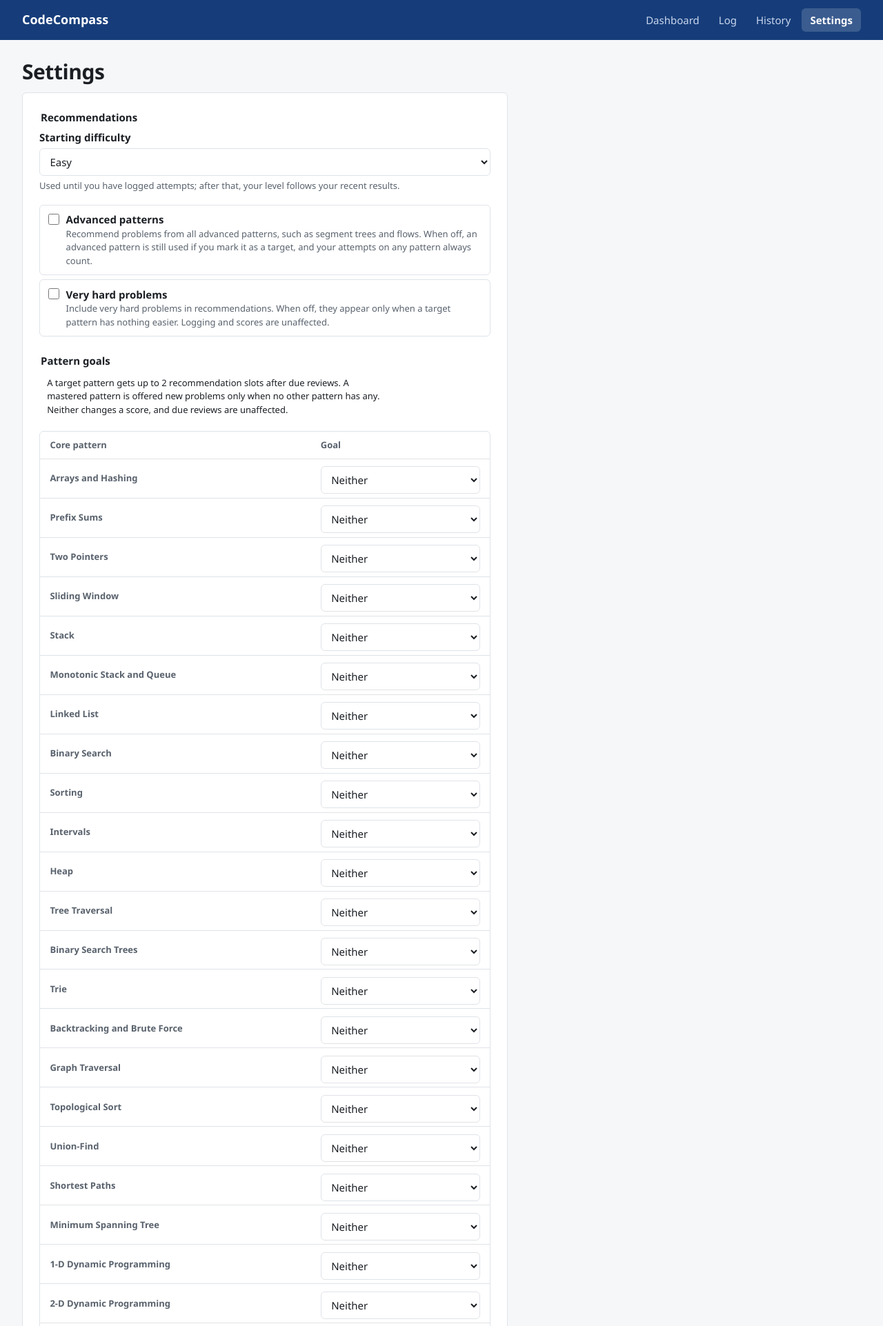
After one commit to mattblferrer/code-compass, a Flask app: page /settings in a window 1280 px wide. The commit adds this page. Shown: the top 1923 px of the page at 69% size. Run offline with Flask 3, Linux system fonts and the light colour scheme; data comes from the database, SQL or seed files in the repository; data that the repository does not hold is empty.

Commit message:
Add the settings page and site filter (R-13, R-32, R-36)
A Settings page sets the starting difficulty, the advanced-patterns and
very-hard switches, a target or mastered goal per pattern (one choice each,
so never both), and per-site switches for core and advanced problems. The
target, mastered, and switch logic already existed; this adds the way to
set it, through validate_settings in core/validation.py.

The site filter is new: core/sites.py classifies a problem by its link's
site and whether it has an advanced pattern. A hidden site's problems are
left out of new problems and siblings, and an already-suggested sibling from
a newly hidden site is replaced. Due reviews, scores, and due dates are
untouched. New hidden_sites table; docs/data_model.md lists AtCoder there,
matching R-36.

New tests in tests/test_settings.py cover the page and the classification.
Rule tests for the filter's effect on recommendations wait for the author's
reference history.

Co-Authored-By: Claude Opus 5.5 <noreply@anthropic.com>

```diff
--- /dev/null
+++ b/codecompass/core/sites.py
@@ -0,0 +1,27 @@
+"""The site filter (R-36): which catalog problems a hidden site removes from recommendations.
+
+A problem's site comes from its link. A problem with at least one advanced
+pattern is an advanced problem, and any other problem is a core problem.
+"""
+from .problem_refs import from_link
+
+# Sites with catalog or reserve problems, in the order the settings page lists them.
+FILTER_SITES = ("leetcode", "codeforces", "cses", "atcoder")
+KINDS = ("core", "advanced")
+
+
+def problem_kind(patterns, advanced):
+    """"advanced" if any of the problem's patterns is advanced, otherwise "core"."""
+    return "advanced" if any(name in advanced for name in patterns) else "core"
+
+
+def is_hidden(link, patterns, advanced, hidden):
+    """Whether the filter hides this problem.
+
+    `hidden` is a set of (site, kind) pairs that are switched off. A problem with
+    no link, or a link to a site the filter does not cover, is never hidden.
+    """
+    if not hidden or not link:
+        return False
+    found = from_link(link)
+    return bool(found) and (found[0], problem_kind(patterns, advanced)) in hidden
--- a/codecompass/core/validation.py
+++ b/codecompass/core/validation.py
@@ -130,3 +130,37 @@ def format_minutes(seconds):
         return ""
     minutes = round(seconds / 60, 4)
     return str(int(minutes)) if minutes == int(minutes) else str(minutes)
+
+
+PREFERENCES = ("target", "mastered")
+
+
+def validate_settings(data, pattern_names, sites, kinds):
+    """Check the settings form (R-13, R-32, R-36).
+
+    `data` has "starting_difficulty", "advanced_on" and "very_hard_on" (present
+    when checked), "pref:<pattern>" set to "", "target", or "mastered" for each
+    pattern, and "show:<site>:<kind>" present for each site switch left on.
+    A pattern has one preference field, so it cannot be both a target and
+    mastered. Returns (values, errors).
+    """
+    errors = {}
+    level = _text(data, "starting_difficulty")
+    if level not in c.LEVELS:
+        errors["starting_difficulty"] = "Choose a starting difficulty."
+    preferences = {}
+    for name in pattern_names:
+        choice = _text(data, f"pref:{name}")
+        if choice and choice not in PREFERENCES:
+            errors["preferences"] = "Choose target, mastered, or neither for each pattern."
+        elif choice:
+            preferences[name] = choice
+    hidden = {(site, kind) for site in sites for kind in kinds if not data.get(f"show:{site}:{kind}")}
+    values = {
+        "starting_difficulty": level,
+        "advanced_on": "1" if data.get("advanced_on") else "0",
+        "very_hard_on": "1" if data.get("very_hard_on") else "0",
+        "preferences": preferences,
+        "hidden": hidden,
+    }
+    return values, errors
--- a/codecompass/schema.sql
+++ b/codecompass/schema.sql
@@ -67,6 +67,12 @@ CREATE TABLE IF NOT EXISTS interview_patterns (
     PRIMARY KEY (interview_id, pattern_id)
 );
 
+CREATE TABLE IF NOT EXISTS hidden_sites (
+    site TEXT NOT NULL CHECK (site IN ('leetcode', 'codeforces', 'cses', 'atcoder')),
+    category TEXT NOT NULL CHECK (category IN ('core', 'advanced')),
+    PRIMARY KEY (site, category)
+);
+
 CREATE TABLE IF NOT EXISTS pattern_preferences (
     pattern_id INTEGER PRIMARY KEY REFERENCES patterns (id),
     preference TEXT NOT NULL CHECK (preference IN ('target', 'mastered'))
--- a/codecompass/static/css/app.css
+++ b/codecompass/static/css/app.css
@@ -1274,3 +1274,30 @@ details.hint[open] > summary {
 #messages :focus-visible {
   outline-color: var(--bg);
 }
+
+/* Settings (R-13, R-32, R-36) */
+form.settings {
+  max-width: 44rem;
+}
+
+form.settings .table-wrap {
+  margin: 0.5rem 0 1rem;
+}
+
+table.goals td,
+table.sites td {
+  padding: 0.35rem 0.9rem;
+}
+
+table.goals select {
+  width: 100%;
+  min-width: 8rem;
+}
+
+table.sites label {
+  display: flex;
+  gap: 0.4rem;
+  align-items: center;
+  margin: 0;
+  font-weight: 400;
+}
--- a/codecompass/templates/base.html
+++ b/codecompass/templates/base.html
@@ -7,7 +7,7 @@
     <link rel="stylesheet" href="{{ url_for('static', filename='css/app.css') }}">
   </head>
   <body>
-    {% set nav = [("main.dashboard", "Dashboard"), ("main.log_attempt", "Log"), ("main.history", "History")] %}
+    {% set nav = [("main.dashboard", "Dashboard"), ("main.log_attempt", "Log"), ("main.history", "History"), ("main.settings", "Settings")] %}
     <header class="site-header">
       <a class="wordmark" href="{{ url_for('main.dashboard') }}">CodeCompass</a>
       <nav class="site-nav" aria-label="Main">
--- /dev/null
+++ b/codecompass/templates/settings.html
@@ -0,0 +1,102 @@
+{% extends "base.html" %}
+{% block title %}Settings - CodeCompass{% endblock %}
+{% macro error(field) %}
+  {% if errors.get(field) %}<small class="field-error" id="{{ field }}-error">{{ errors[field] }}</small>{% endif %}
+{% endmacro %}
+{% macro goal_rows(rows) %}
+  {% for p in rows %}
+    {% set chosen = current.preferences.get(p['name'], '') %}
+    <tr>
+      <th scope="row">{{ p['name'] }}</th>
+      <td>
+        <select name="pref:{{ p['name'] }}" aria-label="Goal for {{ p['name'] }}">
+          <option value="" {% if not chosen %}selected{% endif %}>Neither</option>
+          <option value="target" {% if chosen == 'target' %}selected{% endif %}>Target</option>
+          <option value="mastered" {% if chosen == 'mastered' %}selected{% endif %}>Mastered</option>
+        </select>
+      </td>
+    </tr>
+  {% endfor %}
+{% endmacro %}
+{% block content %}
+  <h1>Settings</h1>
+  <form method="post" class="sheet settings" novalidate>
+    <fieldset>
+      <legend>Recommendations</legend>
+      <label>
+        Starting difficulty
+        <select name="starting_difficulty" {% if errors.get('starting_difficulty') %}aria-invalid="true" aria-describedby="starting_difficulty-error"{% endif %}>
+          {% for level in levels %}
+            <option value="{{ level }}" {% if current.starting_difficulty == level %}selected{% endif %}>{{ level|capitalize }}</option>
+          {% endfor %}
+        </select>
+        <small>Used until you have logged attempts; after that, your level follows your recent results.</small>
+        {{ error("starting_difficulty") }}
+      </label>
+      <label class="choice">
+        <input type="checkbox" name="advanced_on" value="1" {% if current.advanced_on == '1' %}checked{% endif %}>
+        <span>
+          Advanced patterns
+          <small>Recommend problems from all advanced patterns, such as segment trees and flows. When off, an advanced pattern is still used if you mark it as a target, and your attempts on any pattern always count.</small>
+        </span>
+      </label>
+      <label class="choice">
+        <input type="checkbox" name="very_hard_on" value="1" {% if current.very_hard_on == '1' %}checked{% endif %}>
+        <span>
+          Very hard problems
+          <small>Include very hard problems in recommendations. When off, they appear only when a target pattern has nothing easier. Logging and scores are unaffected.</small>
+        </span>
+      </label>
+    </fieldset>
+
+    <fieldset>
+      <legend>Pattern goals</legend>
+      <p class="small">A target pattern gets up to 2 recommendation slots after due reviews. A mastered pattern is offered new problems only when no other pattern has any. Neither changes a score, and due reviews are unaffected.</p>
+      {{ error("preferences") }}
+      <div class="table-wrap">
+        <table class="goals">
+          <thead><tr><th scope="col">Core pattern</th><th scope="col">Goal</th></tr></thead>
+          <tbody>{{ goal_rows(patterns|selectattr('category', 'equalto', 'core')) }}</tbody>
+        </table>
+      </div>
+      {% set advanced = patterns|selectattr('category', 'equalto', 'advanced')|list %}
+      <details {% if current.advanced_on == '1' or advanced|selectattr('name', 'in', current.preferences)|list %}open{% endif %}>
+        <summary>Advanced patterns</summary>
+        <div class="table-wrap">
+          <table class="goals">
+            <thead><tr><th scope="col">Advanced pattern</th><th scope="col">Goal</th></tr></thead>
+            <tbody>{{ goal_rows(advanced) }}</tbody>
+          </table>
+        </div>
+      </details>
+    </fieldset>
+
+    <fieldset>
+      <legend>Sites</legend>
+      <p class="small">Choose which sites recommendations may use, separately for core and advanced problems. A problem with any advanced pattern counts as advanced. Hidden sites still keep their due reviews, scores, and logging.</p>
+      <div class="table-wrap">
+        <table class="sites">
+          <thead><tr><th scope="col">Site</th>{% for kind in kinds %}<th scope="col">{{ kind|capitalize }} problems</th>{% endfor %}</tr></thead>
+          <tbody>
+            {% for site, label in sites %}
+              <tr>
+                <th scope="row">{{ label }}</th>
+                {% for kind in kinds %}
+                  <td>
+                    <label>
+                      <input type="checkbox" name="show:{{ site }}:{{ kind }}" value="1" {% if (site, kind) not in current.hidden %}checked{% endif %}>
+                      <span class="visually-hidden">Show {{ label }} {{ kind }} problems</span>
+                      Shown
+                    </label>
+                  </td>
+                {% endfor %}
+              </tr>
+            {% endfor %}
+          </tbody>
+        </table>
+      </div>
+    </fieldset>
+
+    <button type="submit">Save settings</button>
+  </form>
+{% endblock %}
--- a/codecompass/views.py
+++ b/codecompass/views.py
@@ -5,7 +5,8 @@ from flask import Blueprint, Response, abort, flash, jsonify, redirect, render_t
 from . import picker, queries
 from .core.problem_refs import ID_HINTS, SITES
 from .core.reviews import ics
-from .state import Snapshot
+from .core.sites import FILTER_SITES, KINDS
+from .state import DEFAULT_SETTINGS, Snapshot
 from .core import constants as c
 from .core.validation import (
     OUTCOME_DEFINITIONS,
@@ -13,6 +14,7 @@ from .core.validation import (
     format_minutes,
     validate_attempt,
     validate_problem,
+    validate_settings,
 )
 from .db import get_db
 
@@ -315,3 +317,28 @@ def new_problem():
     problem_id = queries.add_custom_problem(conn, values)
     flash("Problem added. Log your attempt below.")
     return redirect(url_for("main.log_attempt", problem=problem_id))
+
+
+@bp.route("/settings", methods=["GET", "POST"])
+def settings():
+    """Starting difficulty, advanced and very hard switches, pattern targets and
+    mastered patterns, and the site filter (R-13, R-32, R-36)."""
+    conn = get_db()
+    patterns = queries.patterns(conn)
+    if request.method == "POST":
+        values, errors = validate_settings(request.form, [p["name"] for p in patterns], FILTER_SITES, KINDS)
+        if not errors:
+            queries.save_settings(conn, values)
+            flash("Settings saved.")
+            return redirect(url_for("main.settings"))
+        current = values
+        status = 400
+    else:
+        saved = queries.read_settings(conn)
+        current = {**DEFAULT_SETTINGS, **saved["settings"], "preferences": saved["preferences"],
+                   "hidden": saved["hidden"]}
+        errors, status = {}, 200
+    return render_template(
+        "settings.html", current=current, errors=errors, patterns=patterns, levels=c.LEVELS,
+        sites=[(site, SITES[site]) for site in FILTER_SITES], kinds=KINDS,
+    ), status
```
Also changed, not shown: codecompass/queries.py (+32 -0 lines), codecompass/state.py (+19 -2 lines), docs/data_model.md (+1 -1 lines), tests/test_settings.py (added, +81 -0 lines).
